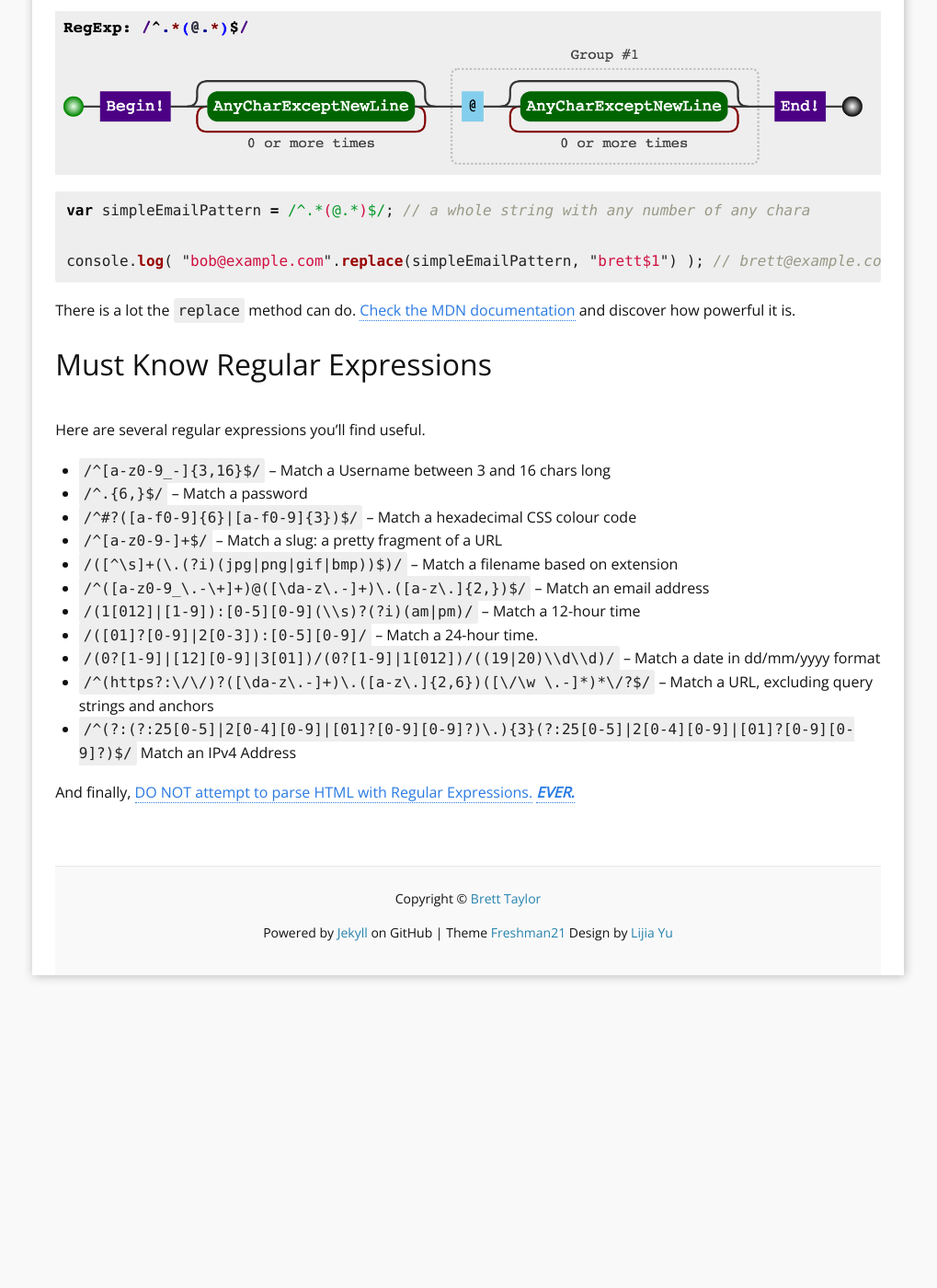
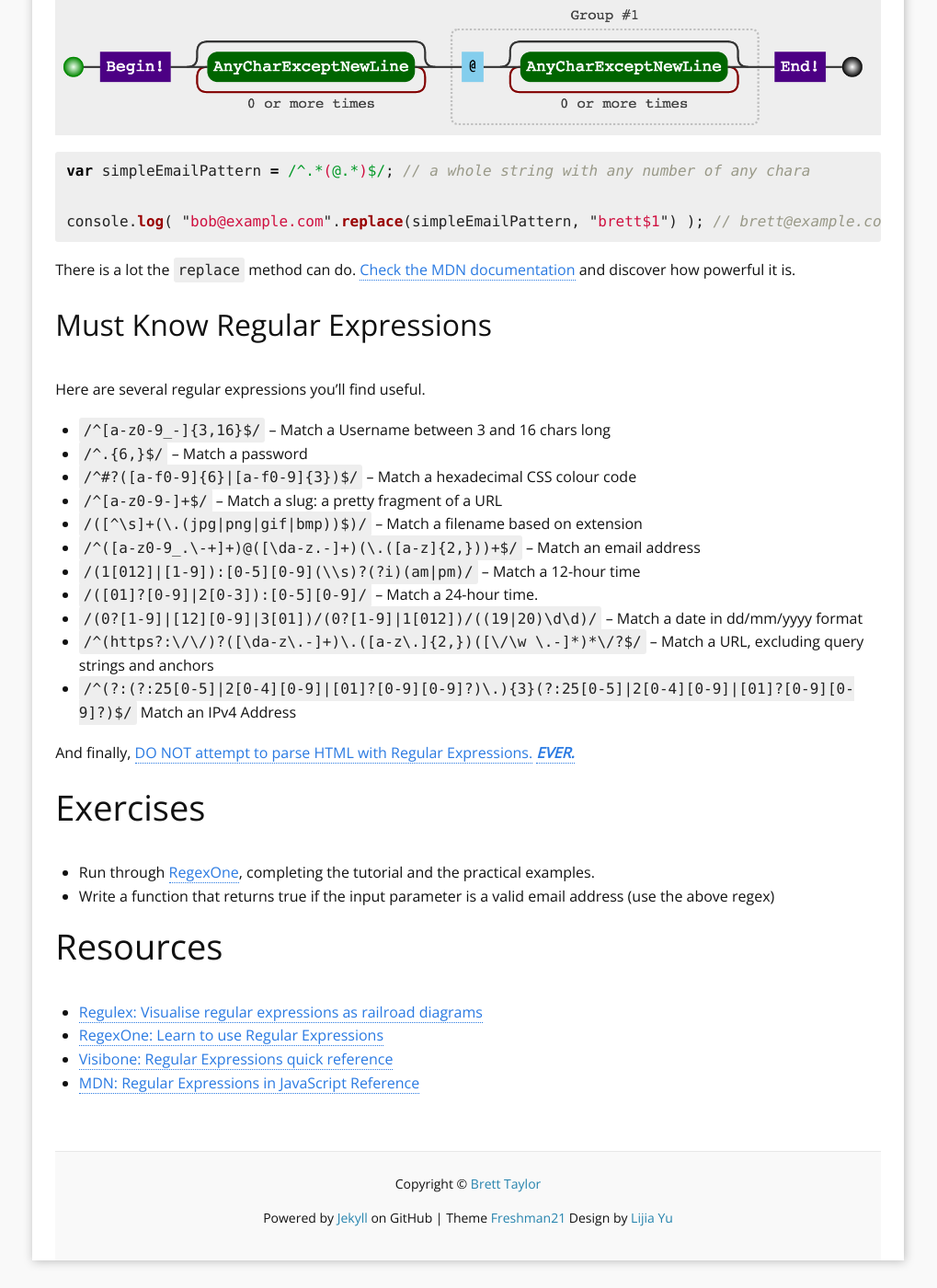
Before and after one commit to YoobeeWebTutors/javascript-manual, a Jekyll site: the page built from 16-regular-expressions.md, in a window 1280 px wide and 1400 px high, scrolled down 2735 px. Shown: the whole window at 92% size, without its empty margins (131-1150 px from the left). Built offline with Jekyll 4.4.1, drawn with Linux system fonts in a browser that asks for light colours; Markdown is read by kramdown in place of the engine named in the settings; before the commit the page ends 3825 px from its top, so only the background shows below that; some of the changed text lies outside the part shown.

Commit message:
fix some regular expression errors, add some exercises and resources

````diff
--- a/16-regular-expressions.md
+++ b/16-regular-expressions.md
@@ -22,15 +22,16 @@ Simple regular expressions are easy to understand, but complex Regular Expressio
 
 This regular expression matches strings that are valid URLs:
 
-`^(https?:\/\/)?([\da-z\.-]+)\.([a-z\.]{2,6})([\/\w \.-]*)*\/?$`
+```
+/^(https?:\/\/)?([\da-z\.-]+)\.([a-z\.]{2,})([\/\w \.-]*)*\/?$/
+```
 
 To be able to understand how regular expressions are interpreted by the computer, I like using a regex visualiser to show a regular expression as a *railroad diagram*.
 
 ![The above regular expression visualised as a railroad diagram](images/regulex-url.png)
 
-* [RegexOne: Learn to use Regular Expressions](http://regexone.com)
 * [Regulex: Visualise regular expressions as railroad diagrams](http://jex.im/regulex/)
-* [Visibone: Regular Expressions quick reference](http://www.visibone.com/regular-expressions/)
+
 
 ## Declaring Regular Expressions
 
@@ -108,12 +109,24 @@ Here are several regular expressions you'll find useful.
 * `/^.{6,}$/` -- Match a password
 * `/^#?([a-f0-9]{6}|[a-f0-9]{3})$/` -- Match a hexadecimal CSS colour code
 * `/^[a-z0-9-]+$/` -- Match a slug: a pretty fragment of a URL
-* `/([^\s]+(\.(?i)(jpg|png|gif|bmp))$)/` -- Match a filename based on extension
-* `/^([a-z0-9_\.-\+]+)@([\da-z\.-]+)\.([a-z\.]{2,})$/` -- Match an email address
+* `/([^\s]+(\.(jpg|png|gif|bmp))$)/` -- Match a filename based on extension
+* `/^([a-z0-9_.\-+]+)@([\da-z.-]+)(\.([a-z]{2,}))+$/` -- Match an email address
 * `/(1[012]|[1-9]):[0-5][0-9](\\s)?(?i)(am|pm)/` -- Match a 12-hour time
 * `/([01]?[0-9]|2[0-3]):[0-5][0-9]/` -- Match a 24-hour time.
-* `/(0?[1-9]|[12][0-9]|3[01])/(0?[1-9]|1[012])/((19|20)\\d\\d)/` -- Match a date in dd/mm/yyyy format
-* `/^(https?:\/\/)?([\da-z\.-]+)\.([a-z\.]{2,6})([\/\w \.-]*)*\/?$/` -- Match a URL, excluding query strings and anchors
+* `/(0?[1-9]|[12][0-9]|3[01])/(0?[1-9]|1[012])/((19|20)\d\d)/` -- Match a date in dd/mm/yyyy format
+* `/^(https?:\/\/)?([\da-z\.-]+)\.([a-z\.]{2,})([\/\w \.-]*)*\/?$/` -- Match a URL, excluding query strings and anchors
 * `/^(?:(?:25[0-5]|2[0-4][0-9]|[01]?[0-9][0-9]?)\.){3}(?:25[0-5]|2[0-4][0-9]|[01]?[0-9][0-9]?)$/` Match an IPv4 Address
 
 And finally, [DO NOT attempt to parse HTML with Regular Expressions.](http://stackoverflow.com/questions/701166/can-you-provide-some-examples-of-why-it-is-hard-to-parse-xml-and-html-with-a-reg)  ***[EVER.](http://stackoverflow.com/questions/1732348/regex-match-open-tags-except-xhtml-self-contained-tags/1732454#1732454)***
+
+# Exercises
+
+* Run through [RegexOne](http://regexone.com), completing the tutorial and the practical examples.
+* Write a function that returns true if the input parameter is a valid email address (use the above regex)
+
+# Resources
+
+* [Regulex: Visualise regular expressions as railroad diagrams](http://jex.im/regulex/)
+* [RegexOne: Learn to use Regular Expressions](http://regexone.com)
+* [Visibone: Regular Expressions quick reference](http://www.visibone.com/regular-expressions/)
+* [MDN: Regular Expressions in JavaScript Reference ](https://developer.mozilla.org/en-US/docs/Web/JavaScript/Reference/Global_Objects/RegExp)
````
Also changed, not shown: images/regulex-url.png.
